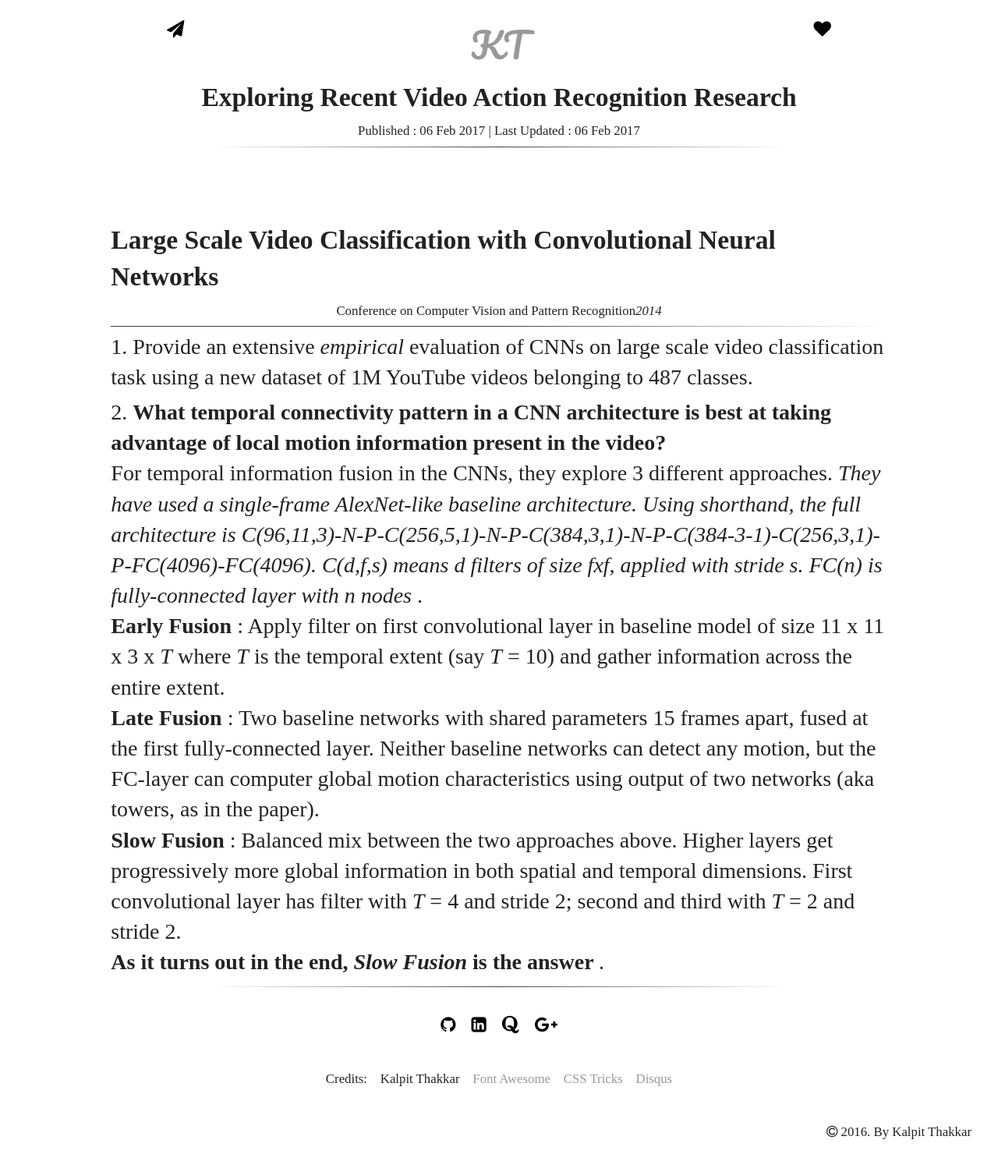
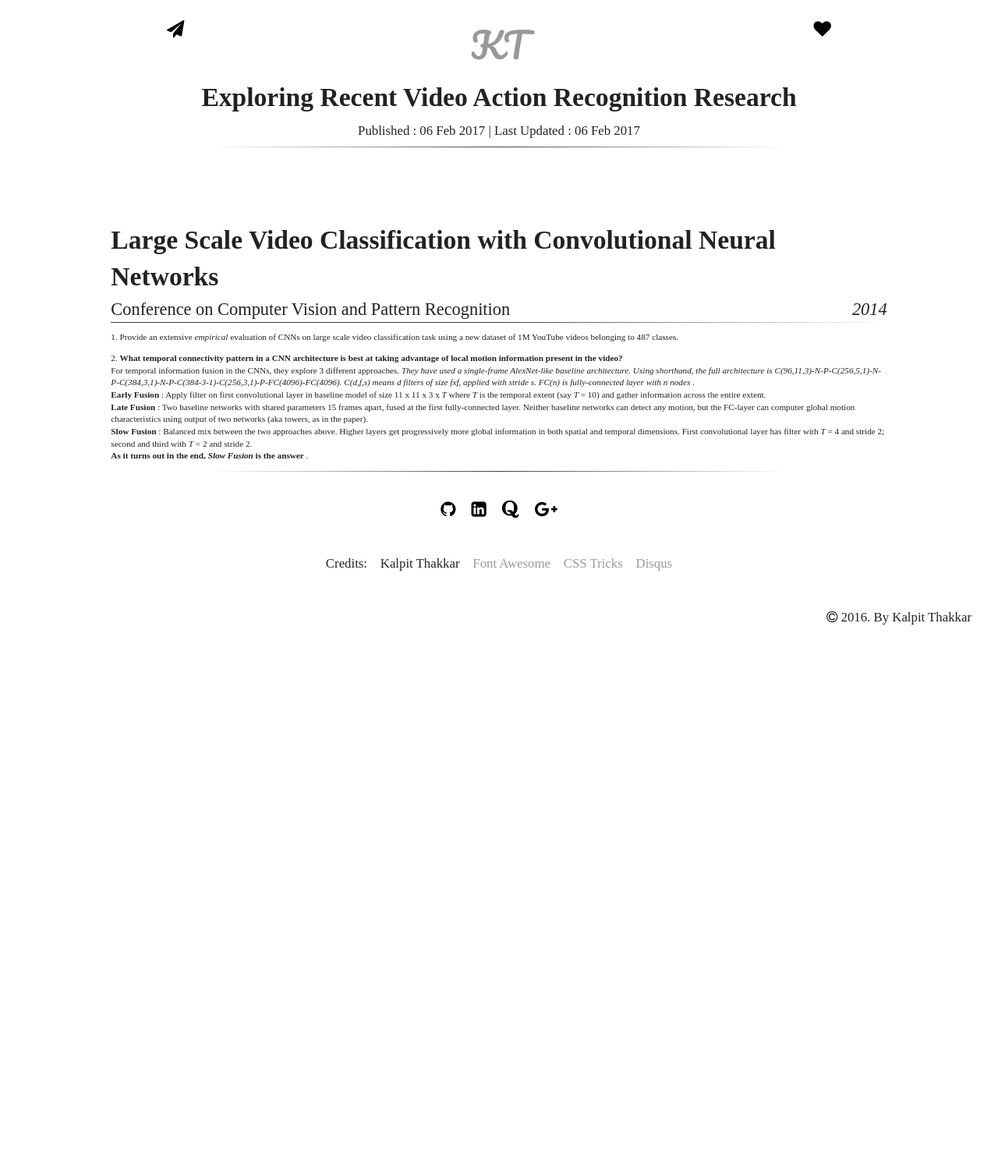
Before and after one commit to dracarys983/PersonalWebsite, a Jekyll site: the page built from _posts/2017-02-08-Starting-with-vision-and-deep-learning.md, in a window 1280 px wide. Shown: the whole page at 78% size. Built offline with Jekyll 4.4.1, drawn with Linux system fonts in a browser that asks for light colours; nearby versions of some CDN libraries; some web fonts are replaced; comment, search, counter and statistics services are not loaded; after the commit the page ends 900 px from its top, so only the background shows below that.

Commit message:
Some style changes on blog post for Feb 8

```diff
--- a/_posts/2017-02-08-Starting-with-vision-and-deep-learning.md
+++ b/_posts/2017-02-08-Starting-with-vision-and-deep-learning.md
@@ -8,13 +8,13 @@ updated: 2017-02-06
 
 <br /> <br />
 <h2 class="post-title"> Large Scale Video Classification with Convolutional Neural Networks </h2>
-<ul class="post-subtitle">
+<ul class="content-subtitle">
     <li> Conference on Computer Vision and Pattern Recognition </li>
     <li><em> 2014 </em></li>
 </ul>
 <hr class="style-one section-rule" />
-<p> 1. Provide an extensive <em>empirical</em> evaluation of CNNs on large scale video classification task using a new dataset of 1M YouTube videos belonging to 487 classes. </p>
-<p> 2. <strong> What temporal connectivity pattern in a CNN architecture is best at taking advantage of local motion information present in the video? </strong> <br />
+<p class="post"> 1. Provide an extensive <em>empirical</em> evaluation of CNNs on large scale video classification task using a new dataset of 1M YouTube videos belonging to 487 classes. </p>
+<p class="post"> 2. <strong> What temporal connectivity pattern in a CNN architecture is best at taking advantage of local motion information present in the video? </strong> <br />
     For temporal information fusion in the CNNs, they explore 3 different approaches. <em> They have used a single-frame AlexNet-like baseline architecture. Using shorthand, the full architecture is C(96,11,3)-N-P-C(256,5,1)-N-P-C(384,3,1)-N-P-C(384-3-1)-C(256,3,1)-P-FC(4096)-FC(4096). C(d,f,s) means d filters of size fxf, applied with stride s. FC(n) is fully-connected layer with n nodes </em>. <br />
     <strong>Early Fusion </strong>: Apply filter on first convolutional layer in baseline model of size 11 x 11 x 3 x <em>T</em> where <em>T</em> is the temporal extent (say <em>T</em> = 10) and gather information across the entire extent. <br />
     <strong>Late Fusion </strong>: Two baseline networks with shared parameters 15 frames apart, fused at the first fully-connected layer. Neither baseline networks can detect any motion, but the FC-layer can computer global motion characteristics using output of two networks (aka towers, as in the paper). <br />
```
